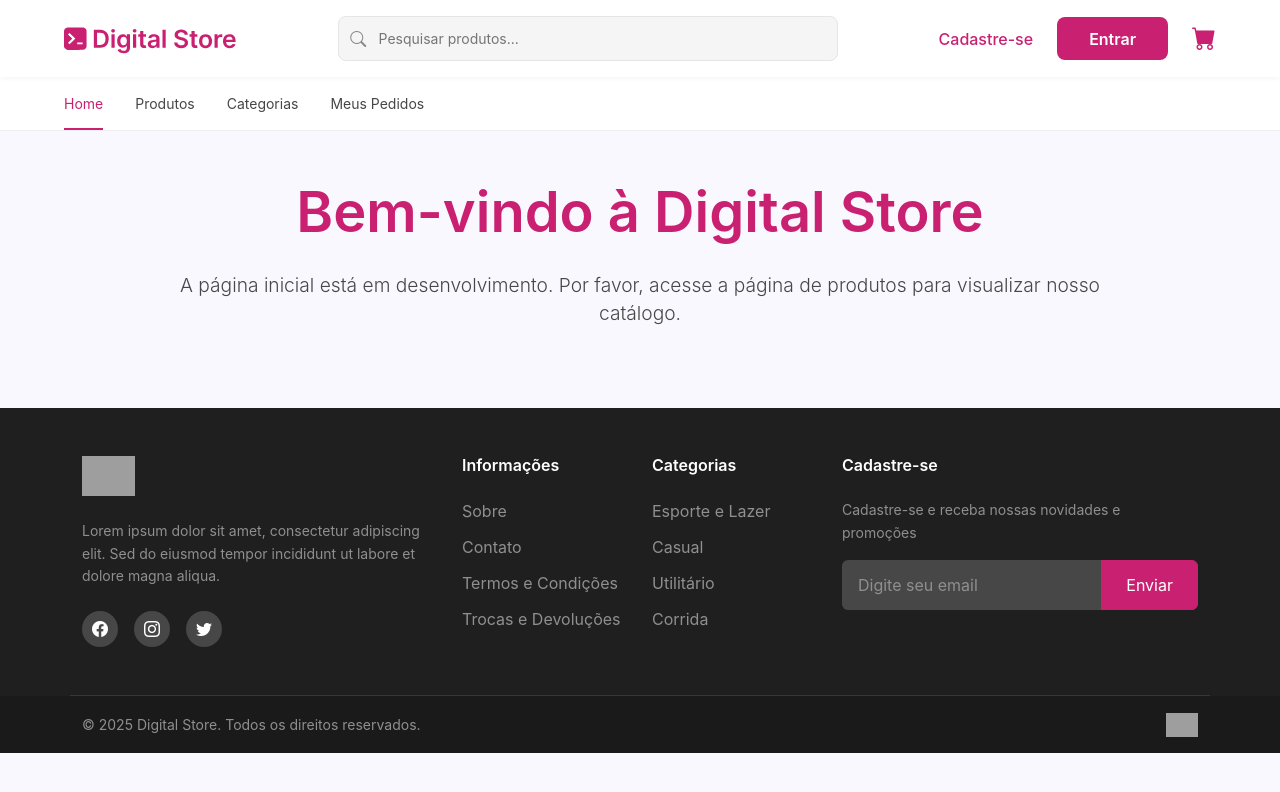
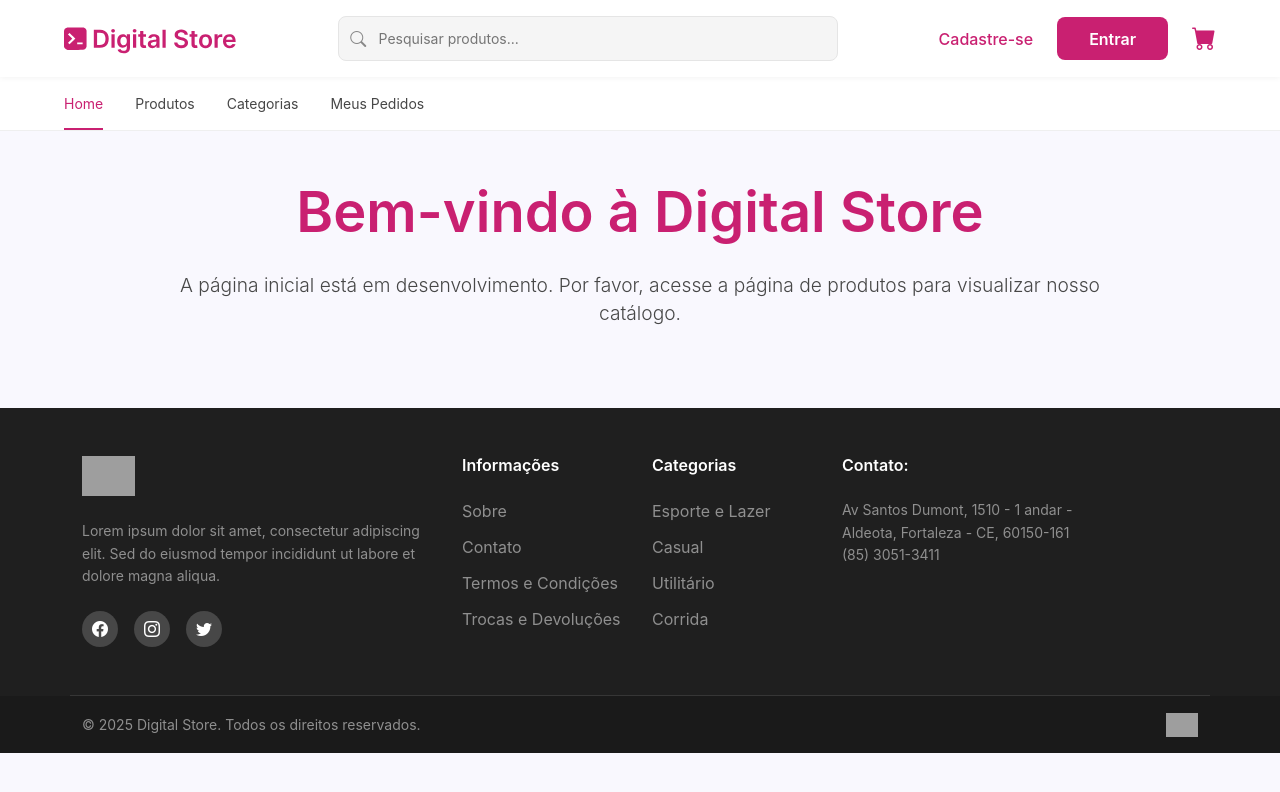
Before and after one commit to paulojefferson-bit/Descricao-final, a React (Vite) app: page / in a window 1280 px wide. Shown: the top 792 px of the page. Built offline with nearby package versions, Linux system fonts and the light colour scheme; grey boxes are pictures that could not be loaded.

Commit message:
alteracao no footer

```diff
--- a/src/components/Footer/Footer.jsx
+++ b/src/components/Footer/Footer.jsx
@@ -49,23 +49,13 @@ const Footer = () => {
           </Col>
 
           <Col lg={4} md={6}>
-            <h5 className="footer-heading">Cadastre-se</h5>
+            <h5 className="footer-heading">Contato:</h5>
             <p className="footer-text">
-              Cadastre-se e receba nossas novidades e promoções
+              Av Santos Dumont, 1510 - 1 andar - <br />
+              Aldeota, Fortaleza - CE, 60150-161 <br />
+              (85) 3051-3411
             </p>
-            <form className="footer-form mt-3">
-              <div className="input-group">
-                <input
-                  type="email"
-                  className="form-control"
-                  placeholder="Digite seu email"
-                  aria-label="Digite seu email"
-                />
-                <button className="btn btn-primary" type="button">
-                  Enviar
-                </button>
-              </div>
-            </form>
+
           </Col>
         </Row>
       </Container>
```
